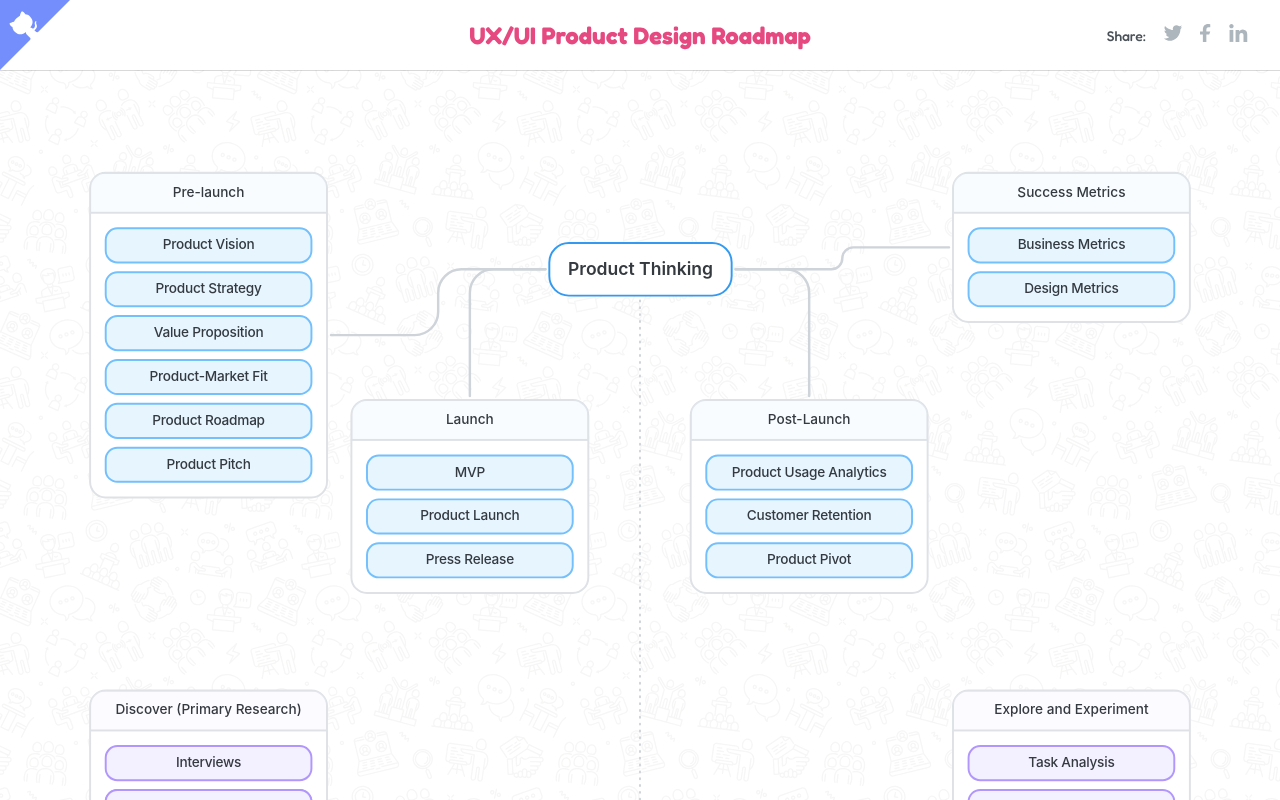
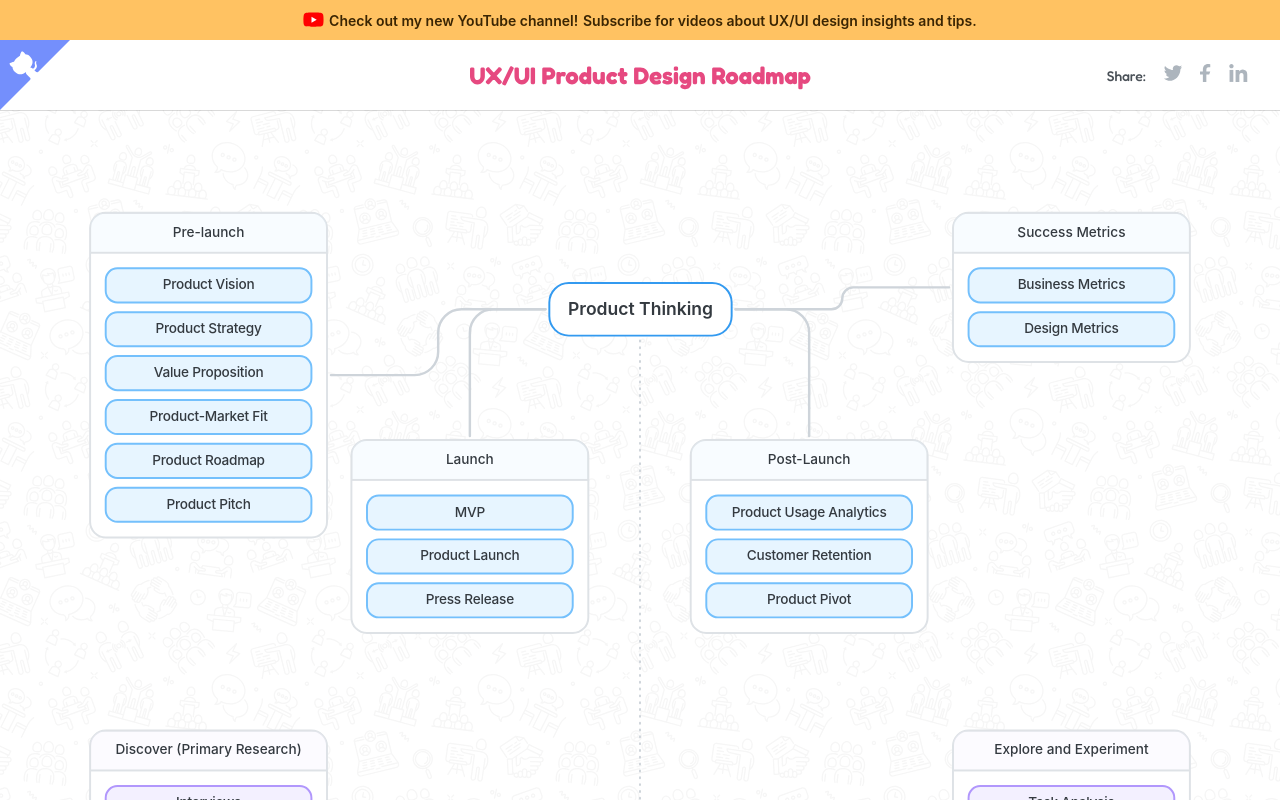
Before and after one commit to anastasiaprh/product-design-roadmap, a React (Create React App) app: page / in a window 1280 px wide. Shown: the top 800 px of the page. Built offline with nearby package versions, Linux system fonts and the light colour scheme.

Commit message:
add youtube banner

```diff
--- a/src/App.js
+++ b/src/App.js
@@ -6,6 +6,7 @@ import CartContext from "./modal/modalContext";
 import contentData from "./contentData";
 import Loader from "./layout/Loader";
 import Footer from "./layout/Footer";
+import { YoutubeBanner } from "./components/YoutubeBanner";
 
 function App() {
   const { currentTopicTitle } = useContext(CartContext);
@@ -23,6 +24,7 @@ function App() {
     <div>
       <Modal topicData={topicData} />
       <main>
+        <YoutubeBanner></YoutubeBanner>
         <Header></Header>
         {isLoading && <Loader />}
         <MainContainer></MainContainer>
--- /dev/null
+++ b/src/components/YoutubeBanner.js
@@ -0,0 +1,36 @@
+import React from "react";
+
+import classes from "./YoutubeBanner.module.css";
+
+export const YoutubeBanner = () => {
+  return (
+    <div className={classes["youtube-banner"]}>
+      <a
+        href="https://www.youtube.com/@anauxuidesign/about"
+        target="blank"
+        className={classes["banner-content"]}
+      >
+        <svg
+          width="21"
+          height="21"
+          viewBox="0 0 25 20"
+          xmlns="http://www.w3.org/2000/svg"
+        >
+          <path
+            d="m23.998 3.2232c-0.2766-1.0332-1.0886-1.8452-2.1219-2.1218-1.8708-0.50181-9.3763-0.50181-9.3763-0.50181s-7.5054 1e-6 -9.3764 0.50181c-1.0332 0.27659-1.8452 1.0886-2.1218 2.1218-0.50181 1.8709-0.50181 5.7768-0.50181 5.7768s0 3.9058 0.50181 5.7768c0.27659 1.0332 1.0886 1.8452 2.1218 2.1218 1.8709 0.5018 9.3764 0.5018 9.3764 0.5018s7.5055 0 9.3763-0.5018c1.0333-0.2766 1.8453-1.0886 2.1219-2.1218 0.5018-1.871 0.5018-5.7768 0.5018-5.7768s-2e-3 -3.9058-0.5018-5.7768z"
+            fill="#f00"
+          />
+          <path
+            d="m10.102 12.6 6.2351-3.5996-6.2351-3.5996v7.1992z"
+            fill="#fff"
+          />
+        </svg>
+        <span>Check out my new YouTube channel!</span>
+        <span className={classes.hidden}>
+          {" "}
+          Subscribe for videos about UX/UI design insights and tips.
+        </span>
+      </a>
+    </div>
+  );
+};
--- /dev/null
+++ b/src/components/YoutubeBanner.module.css
@@ -0,0 +1,39 @@
+.youtube-banner {
+  background-color: #ffd085;
+  height: 40px;
+  width: 100%;
+  display: flex;
+  justify-content: center;
+  align-items: center;
+}
+
+.banner-content {
+  display: flex;
+  justify-content: center;
+  align-items: center;
+  gap: 0.3rem;
+  height: 100%;
+  flex: 1;
+  font-family: "Inter", Arial, Helvetica, sans-serif;
+  font-size: 0.875em;
+  color: #3a2503;
+  font-weight: 600;
+}
+
+.youtube-banner:hover {
+  background-color: #ffc262;
+}
+
+@media only screen and (max-width: 767px) {
+  .hidden {
+    display: none;
+  }
+
+  .youtube-banner {
+    height: 26px;
+  }
+
+  .banner-content {
+    font-size: 0.65em;
+  }
+}
```
